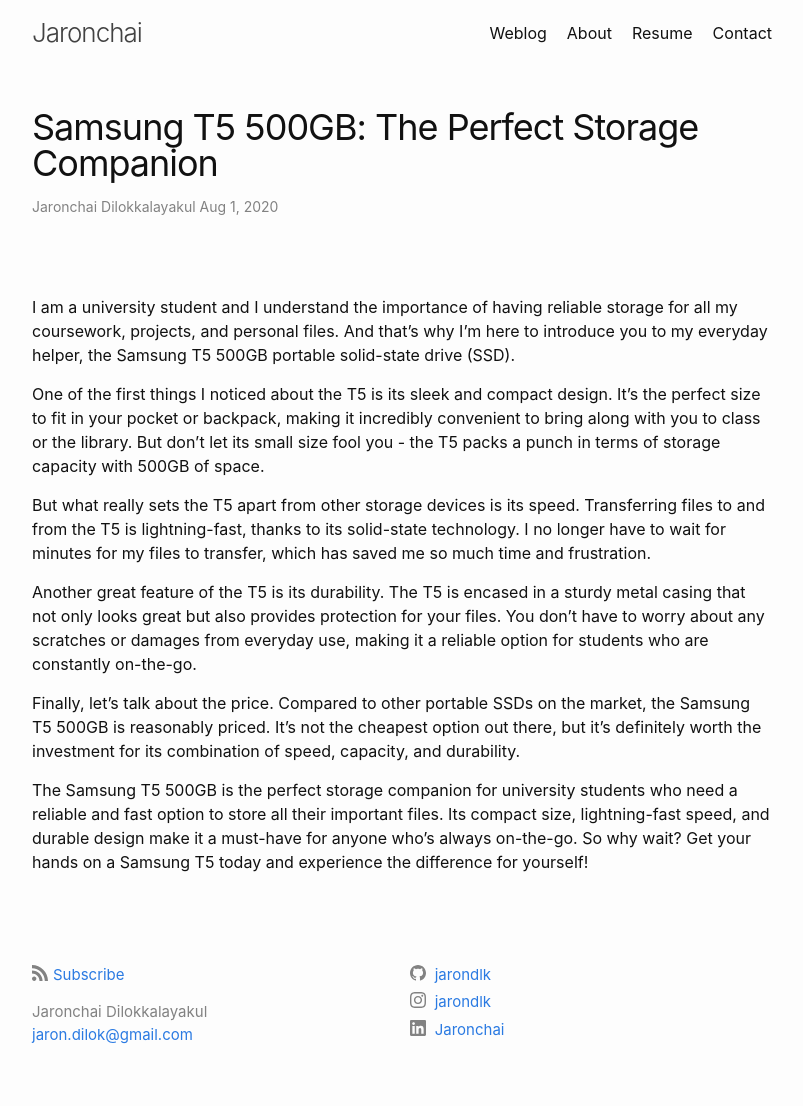
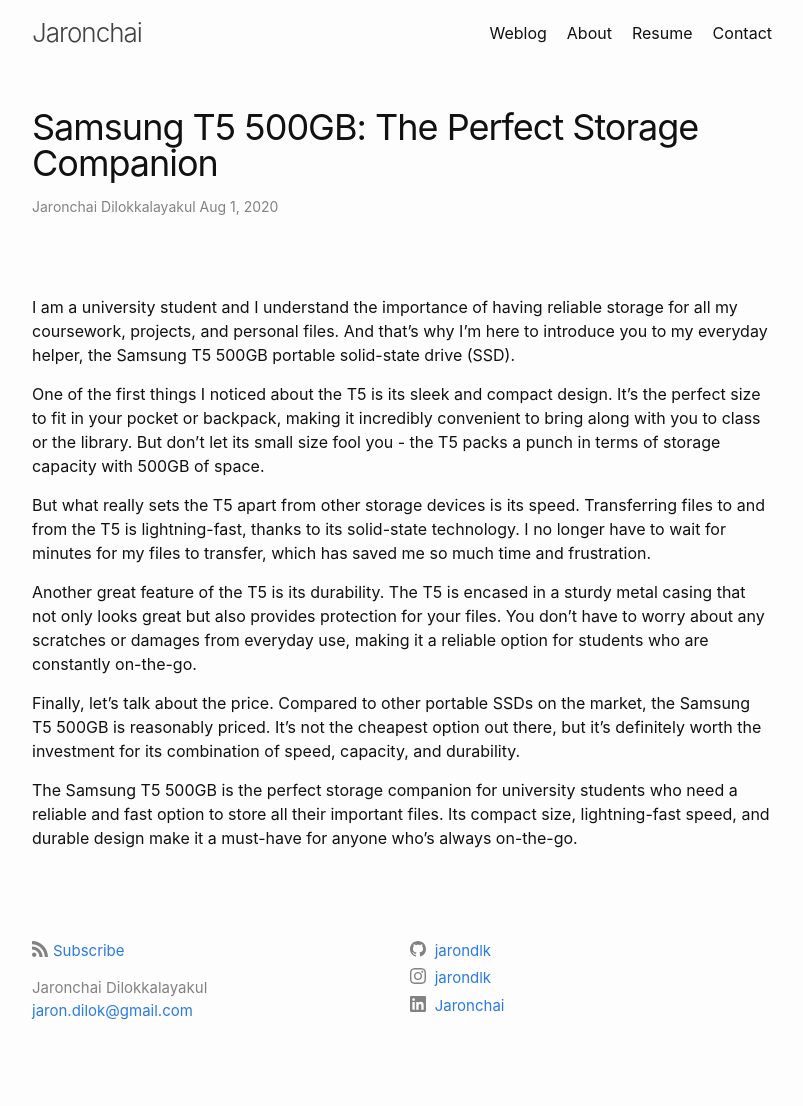
Before and after one commit to jarondlk/jaronchai-blog, a Jekyll site: the page built from _posts/2020-08-02-samsumg-t5.markdown, in a window 1280 px wide. Shown: the whole page, without its empty margins (238-1041 px from the left). Built offline with Jekyll 4.4.1, drawn with Linux system fonts in a browser that asks for light colours; comment, search, counter and statistics services are not loaded; after the commit the page ends 1082 px from its top, so only the background shows below that.

Commit message:
Update post

```diff
--- a/_posts/2020-08-02-samsumg-t5.markdown
+++ b/_posts/2020-08-02-samsumg-t5.markdown
@@ -17,4 +17,4 @@
 
 Finally, let's talk about the price. Compared to other portable SSDs on the market, the Samsung T5 500GB is reasonably priced. It's not the cheapest option out there, but it's definitely worth the investment for its combination of speed, capacity, and durability.
 
-The Samsung T5 500GB is the perfect storage companion for university students who need a reliable and fast option to store all their important files. Its compact size, lightning-fast speed, and durable design make it a must-have for anyone who's always on-the-go. So why wait? Get your hands on a Samsung T5 today and experience the difference for yourself!
+The Samsung T5 500GB is the perfect storage companion for university students who need a reliable and fast option to store all their important files. Its compact size, lightning-fast speed, and durable design make it a must-have for anyone who's always on-the-go.
```
